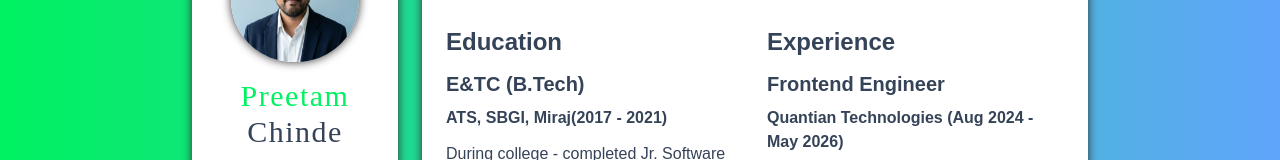
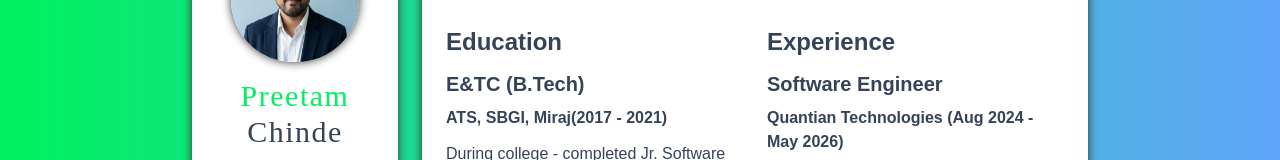
Before and after one commit to prem1601/next-portfolio, a Next.js app: page /resume in a window 1280 px wide. Shown: the part 134-294 px from the top of the page. Built offline with nearby package versions, Linux system fonts and the light colour scheme; a web font is replaced by a local one.

Commit message:
Update job title from Frontend Engineer to Software Engineer

```diff
--- a/pages/resume.tsx
+++ b/pages/resume.tsx
@@ -23,7 +23,7 @@ const resume = () => {
         <div>
           <h5 className="my-3 text-2xl font-bold">Experience</h5>
           <div>
-            <h5 className="my-2 text-xl font-bold">Frontend Engineer</h5>
+            <h5 className="my-2 text-xl font-bold">Software Engineer</h5>
             <p className=" font-semibold">
               Quantian Technologies (Aug 2024 - May 2026)
             </p>
```
